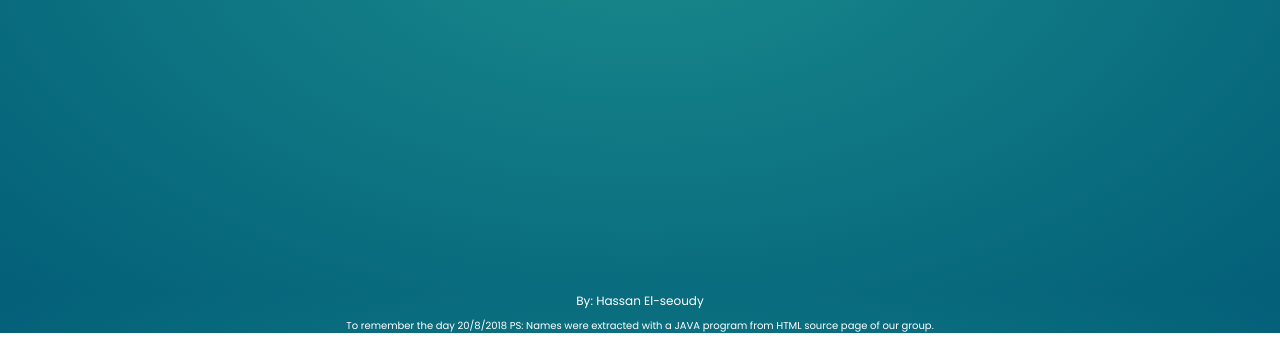
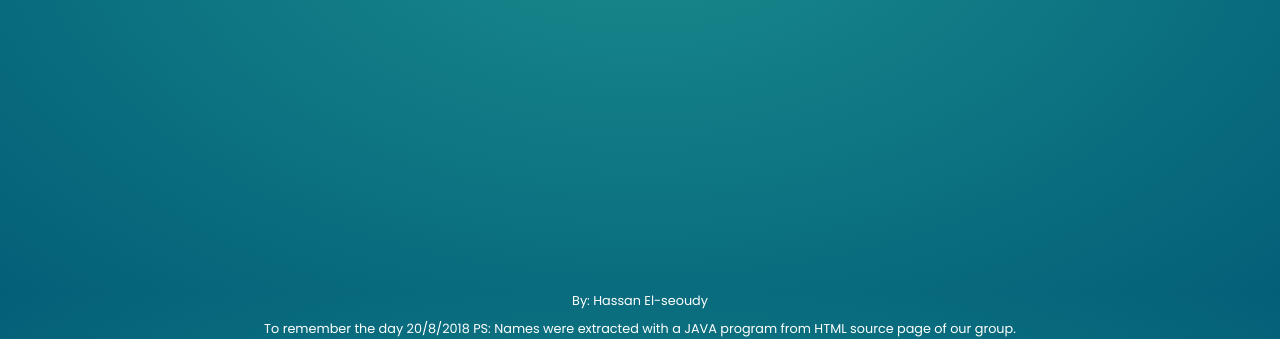
Before and after one commit to Hassan-Elseoudy/EidAdha_2018, a plain HTML site: page index.html in a window 1280 px wide. Shown: the part 508-847 px from the top of the page. Drawn offline with nearby package versions, Linux system fonts and the light colour scheme.

Commit message:
Update index.html

```diff
--- a/index.html
+++ b/index.html
@@ -261,8 +261,8 @@
 
 </body>
 <footer>
-<p style="text-align: center; font-size:12px">By: Hassan El-seoudy</p>
-<p style="text-align: center; font-size:10px">To remember the day 20/8/2018
+<p style="text-align: center; font-size:1vw">By: Hassan El-seoudy</p>
+<p style="text-align: center; font-size:1vw">To remember the day 20/8/2018
 PS: Names were extracted with a JAVA program from HTML source page of our group.</p>
 <p style="text-align: center; font-size:10px"></p>
 </footer>
```
